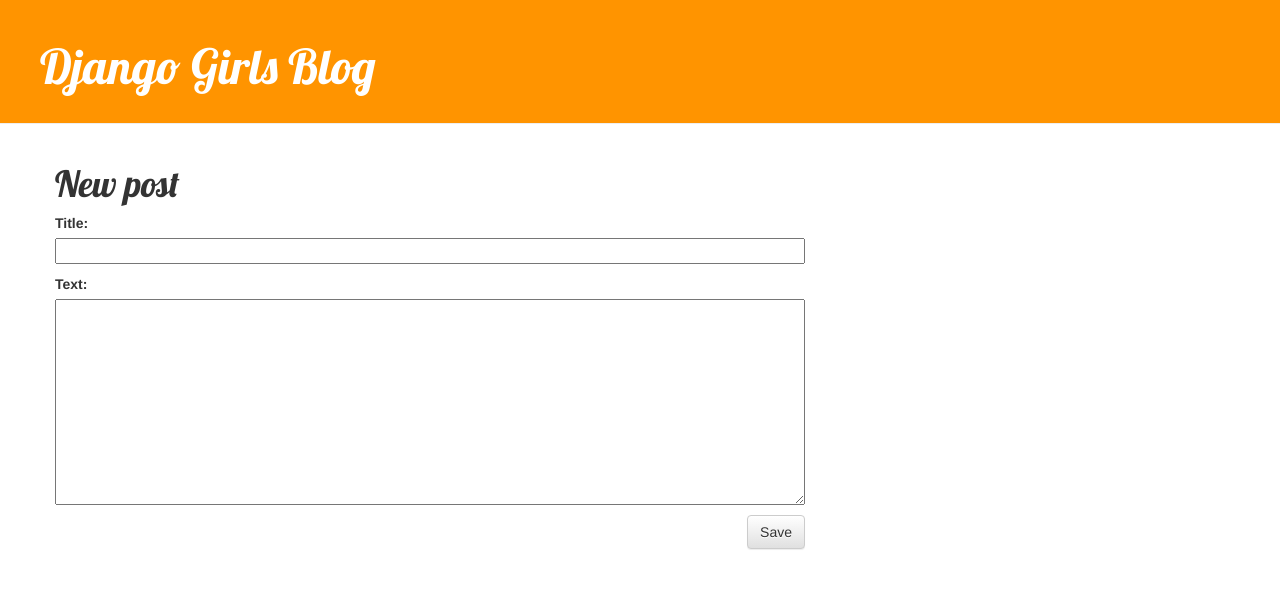
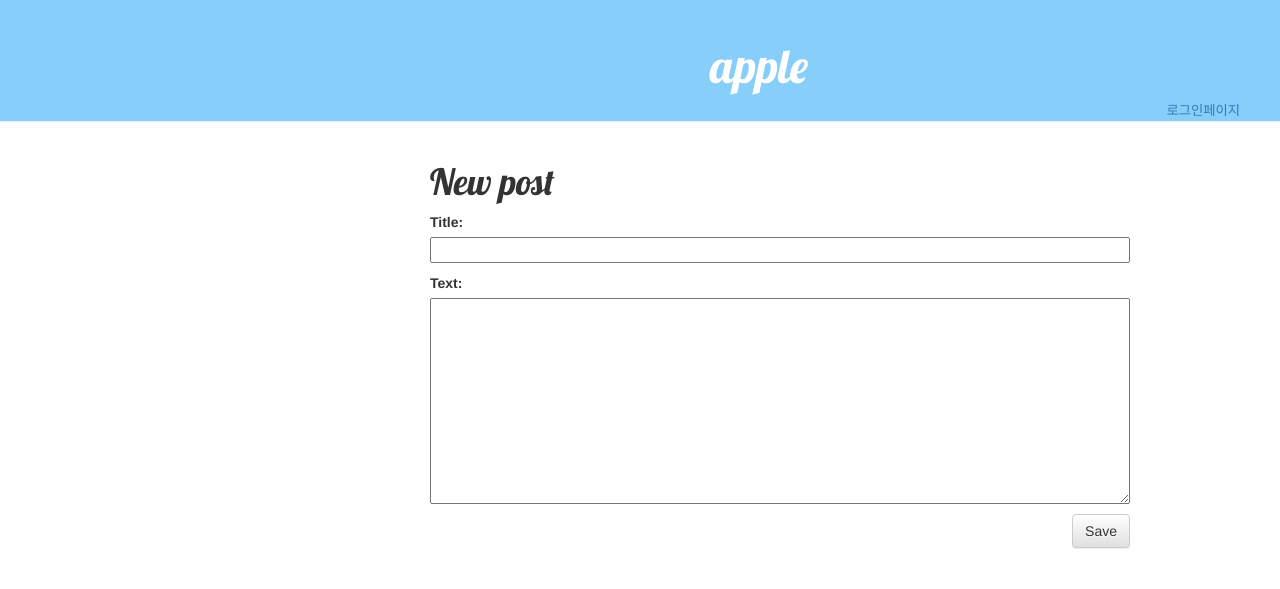
Before and after one commit to ehfrhfo/my-first-blog, a Django app: page /post/new/ in a window 1280 px wide. Shown: the top 589 px of the page. Run offline with Django 3.2, Linux system fonts and the light colour scheme; some libraries are stand-ins or nearby versions.

Commit message:
Changed the HTML for the site.

```diff
--- a/blog/static/css/blog.css
+++ b/blog/static/css/blog.css
@@ -1,12 +1,18 @@
 .page-header {
-    background-color: #ff9400;
+    background-color: #87cefa;
     margin-top: 0;
-    padding: 20px 20px 20px 40px;
+    padding: 20px 20px 20px 710px;
+}
+
+.titlea{
+    float: right;
+    font-size: 10pt;
+    margin-right: 20px;
 }
 
 .page-header h1, .page-header h1 a, .page-header h1 a:visited, .page-header h1 a:active {
     color: #ffffff;
-    font-size: 36pt;
+    font-size: 35pt;
     text-decoration: none;
 }
 
@@ -20,6 +26,7 @@ h1, h2, h3, h4 {
 
 .date {
     color: #828282;
+    float: right;
 }
 
 .save {
@@ -38,9 +45,17 @@ h1, h2, h3, h4 {
 }
 
 .post {
-    margin-bottom: 70px;
+    padding: 5px 0px 5px 5px;
+    margin-bottom: 5px;
+    border-bottom: 1px solid #efefef;
+    font-size: 12px;
 }
 
 .post h1 a, .post h1 a:visited {
     color: #000000;
 }
+
+.hold{
+    position: absolute;
+    left: 50%;
+}
--- a/blog/templates/blog/base.html
+++ b/blog/templates/blog/base.html
@@ -1,7 +1,7 @@
 {% load static %}
 <html>
     <head>
-        <title>Django Girls blog</title>
+        <title>happy</title>
         <link rel="stylesheet" href="//maxcdn.bootstrapcdn.com/bootstrap/3.2.0/css/bootstrap.min.css">
         <link rel="stylesheet" href="//maxcdn.bootstrapcdn.com/bootstrap/3.2.0/css/bootstrap-theme.min.css">
         <link href='//fonts.googleapis.com/css?family=Lobster&subset=latin,latin-ext' rel='stylesheet' type='text/css'>
@@ -12,19 +12,22 @@
             {% if user.is_authenticated %}
                 <a href="{% url 'post_new' %}" class="top-menu"><span class="glyphicon glyphicon-plus"></span></a>
             {% endif %}
-            <h1><a href="/">Django Girls Blog</a></h1>
+            <h1><a href="/">apple</a></h1>
+            <div class="titlea"><a href="https://seojaehoon.pythonanywhere.com/admin/login/?next=/admin/">로그인페이지</a></div>
+
         </div>
 
         <div class="content container">
             <div class="row">
                 <div class="col-md-8">
+                <div class="hold" style="width:700px">
                 {% block content %}
                     <div class="post">
                         <div class="date">
                             {{ post.published_date }}
                         </div>
-                        <h1><a href="">{{ post.title }}</a></h1>
-                        <p>{{ post.text|linebreaksbr }}</p>
+                            <h1><a href="">{{ post.title }}</a></h1>
+                            <p>{{ post.text|linebreaksbr }}</p>
                     </div>
                 {% endblock %}
                 </div>
```
